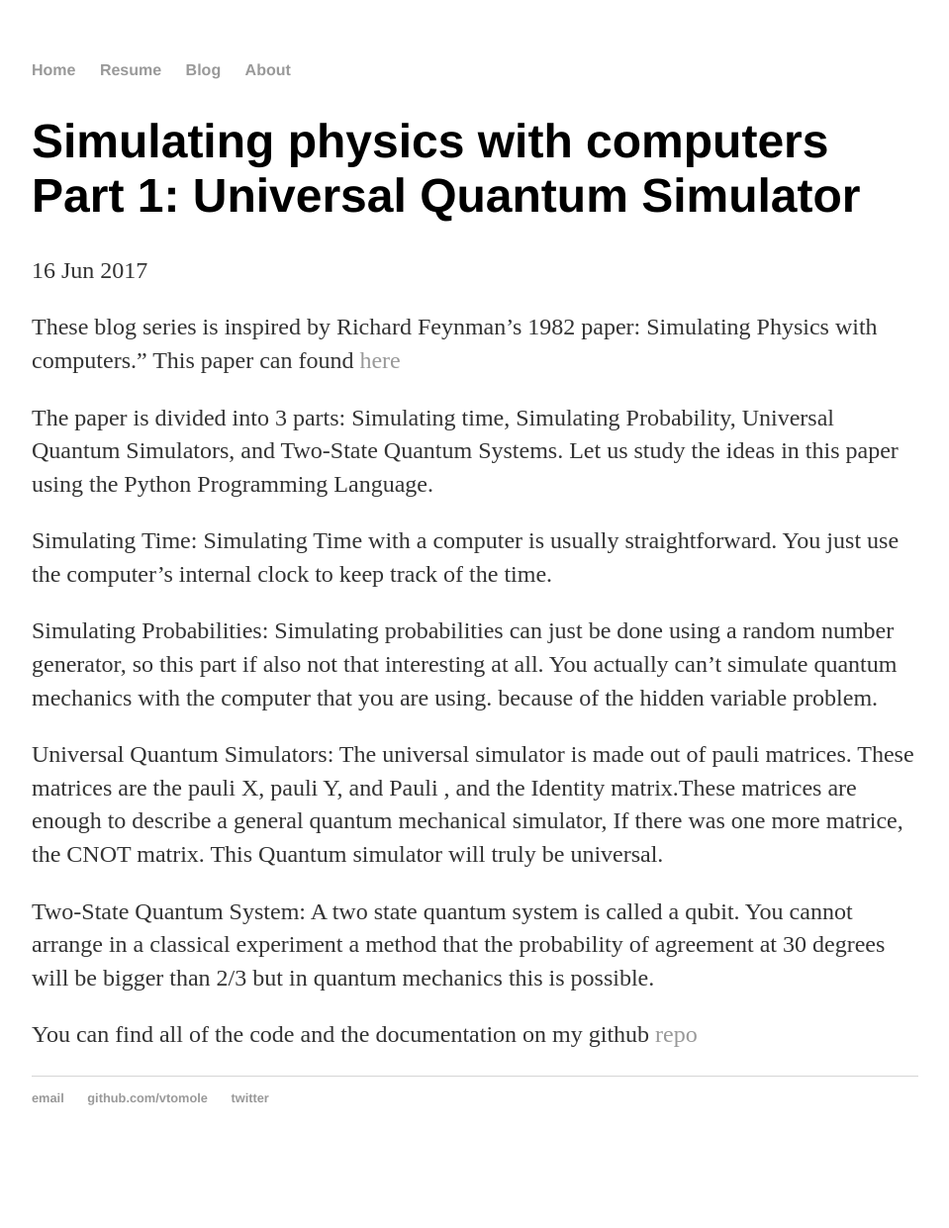
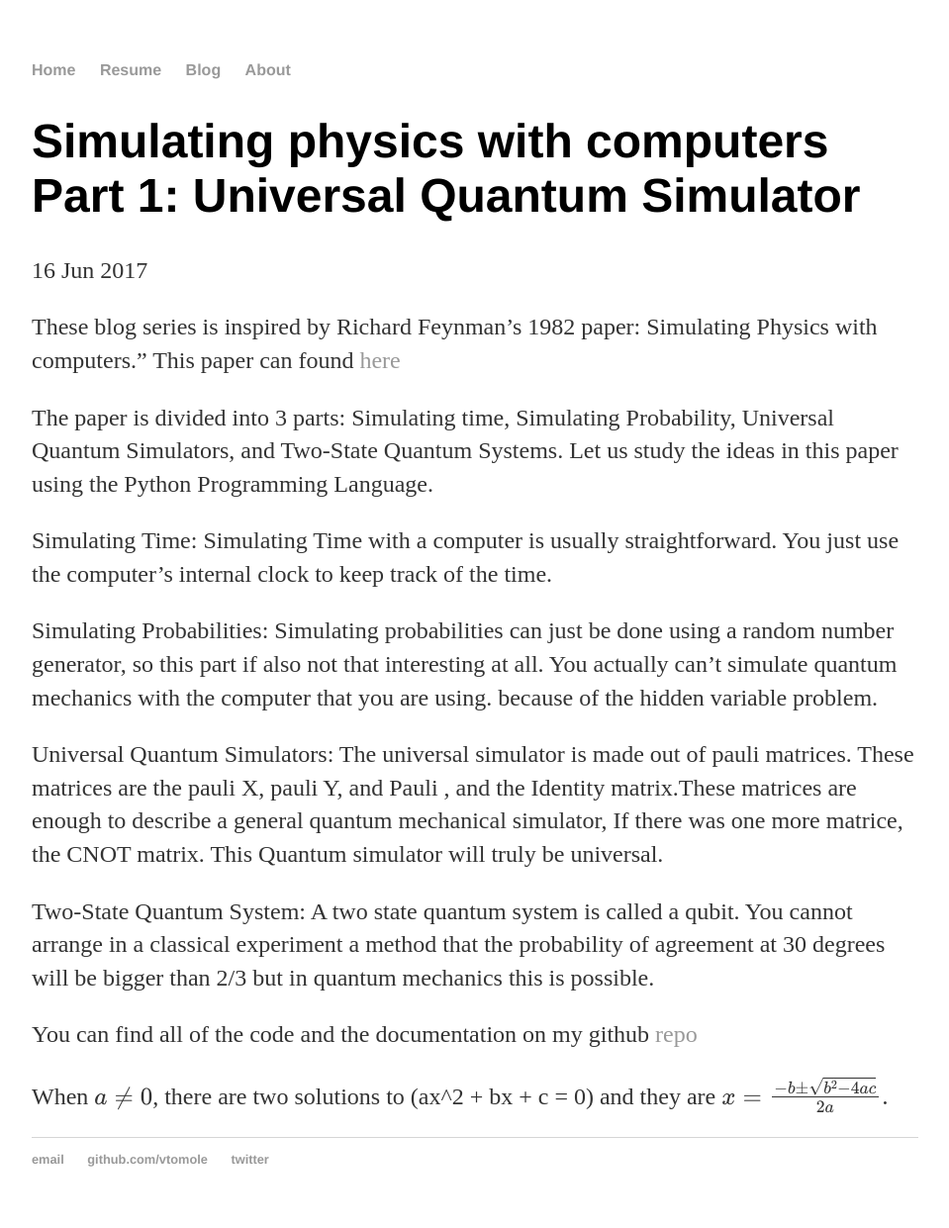
Before and after one commit to vtomole/vtomole.github.io, a Jekyll site: the page built from _posts/2017-06-16-Simulating-physics-with-computers-uqc.md, in a window 1280 px wide. Shown: the whole page at 99% size, without its empty margins (160-1119 px from the left). Built offline with Jekyll 4.4.1, drawn with Linux system fonts in a browser that asks for light colours; formulas are drawn with MathJax 3; before the commit the page ends 1179 px from its top, so only the background shows below that.

Commit message:
Recommiting 2017

```diff
--- a/_layouts/default.html
+++ b/_layouts/default.html
@@ -11,7 +11,11 @@
 
   </script>
 
-  <script src='https://cdnjs.cloudflare.com/ajax/libs/mathjax/2.7.2/MathJax.js?config=TeX-MML-AM_CHTML'></script>
+  <script type="text/x-mathjax-config">
+  MathJax.Hub.Config({tex2jax: {inlineMath: [['$','$'], ['\\(','\\)']]}});
+</script>
+<script src='https://cdnjs.cloudflare.com/ajax/libs/mathjax/2.7.2/MathJax.js?config=TeX-MML-AM_CHTML'></script>
+</script>
   <head>
     <title>{{ page.title }}</title>
 
--- a/_posts/2017-06-16-Simulating-physics-with-computers-uqc.md
+++ b/_posts/2017-06-16-Simulating-physics-with-computers-uqc.md
@@ -25,6 +25,7 @@ Two-State Quantum System: A two state quantum system is called a qubit. You cann
 
 You can find all of the code and the documentation on my github [repo]
 
+When $a \ne 0$, there are two solutions to \(ax^2 + bx + c = 0\) and they are $$x = {-b \pm \sqrt{b^2-4ac} \over 2a}.$$
 
 
 [here]:https://people.eecs.berkeley.edu/~christos/classics/Feynman.pdf
```
